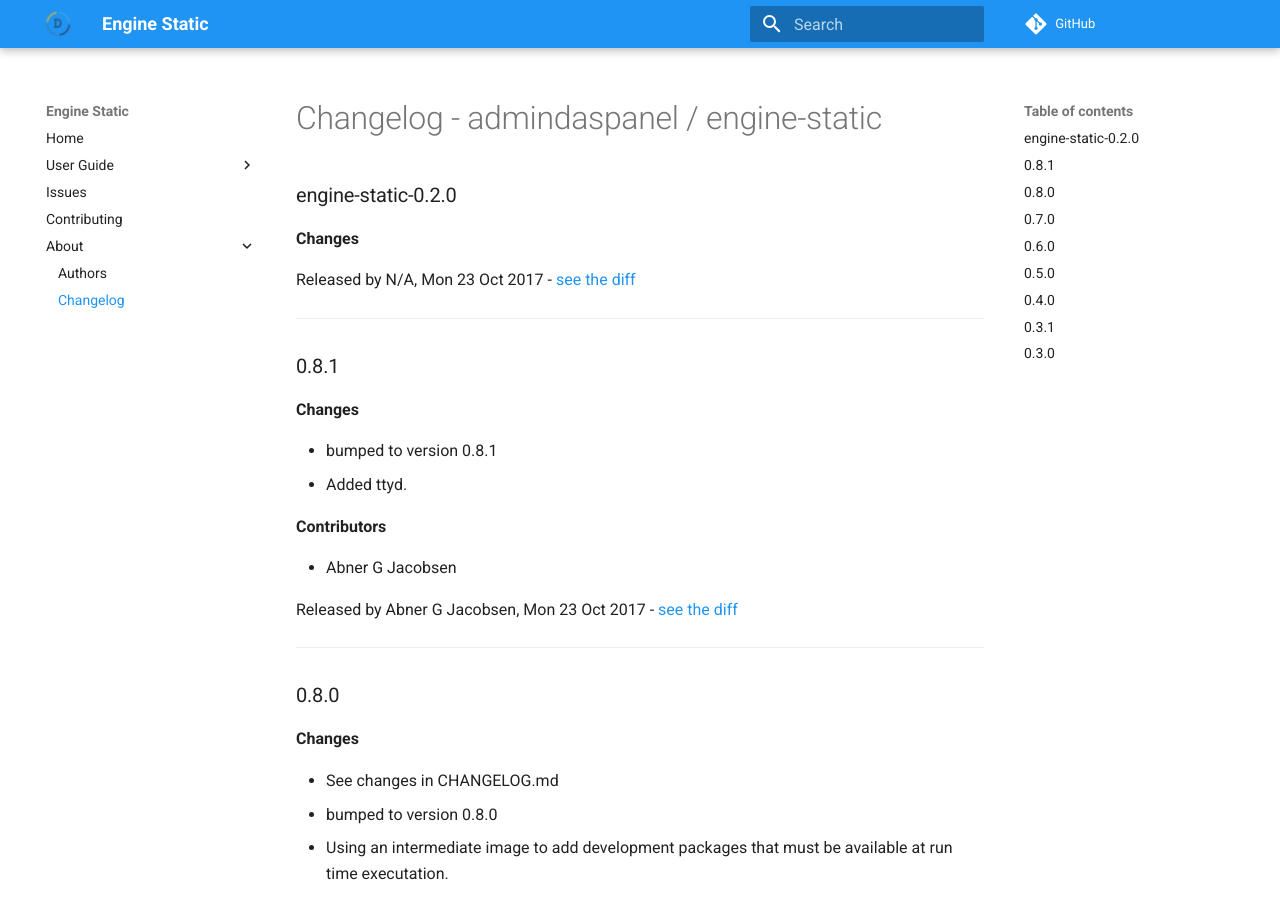
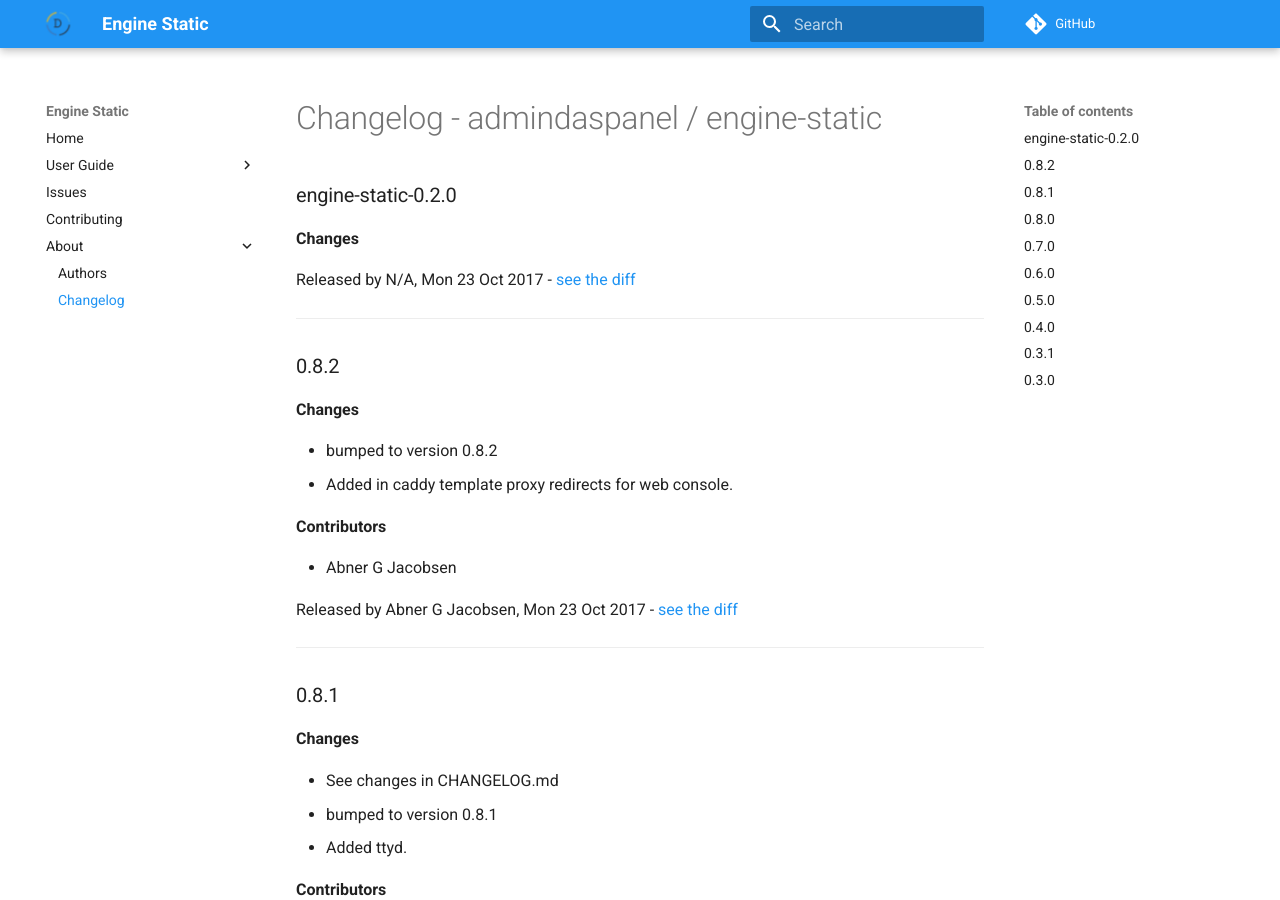
Before and after one commit to daspanel/engine-static, an MkDocs documentation site: the page built from docs/changelog.md, in a window 1280 px wide and 900 px high. Built offline with MkDocs 1.6.1 and Material for MkDocs 9.7.7, drawn with Linux system fonts in a browser that asks for light colours; comment, search, counter and statistics services are not loaded; old or Windows-style settings are respelled for this version of MkDocs.

Commit message:
See changes in CHANGELOG.md

```diff
--- a/docs/changelog.md
+++ b/docs/changelog.md
@@ -8,9 +8,24 @@ Released by N/A, Mon 23 Oct 2017 -
 [see the diff](https://github.com/admindaspanel/engine-static/compare/...#diff)
 ______________
 
+### 0.8.2
+__Changes__
+
+- bumped to version 0.8.2
+- Added in caddy template proxy redirects for web console.
+
+__Contributors__
+
+- Abner G Jacobsen
+
+Released by Abner G Jacobsen, Mon 23 Oct 2017 -
+[see the diff](https://github.com/admindaspanel/engine-static/compare/0.8.1...0.8.2#diff)
+______________
+
 ### 0.8.1
 __Changes__
 
+- See changes in CHANGELOG.md
 - bumped to version 0.8.1
 - Added ttyd.
 
```
Also changed, not shown: CHANGELOG.md (+15 -0 lines).
